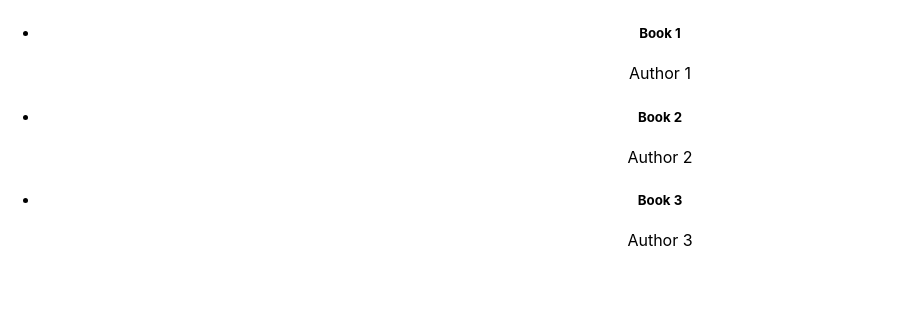
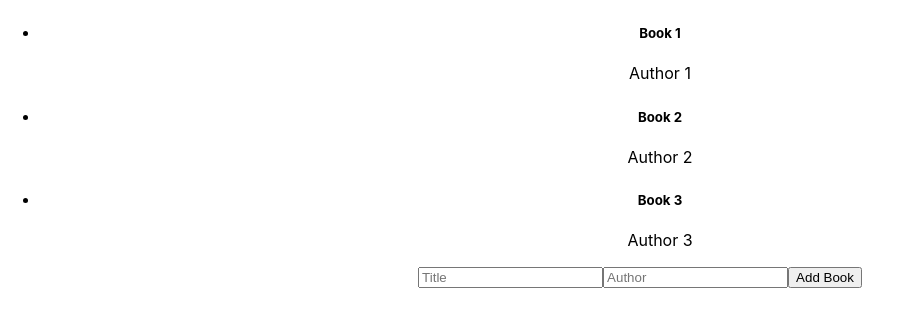
Before and after one commit to pathum-liyanagama/React-What_To_Read, a React (Create React App) app: page / in a window 1280 px wide. Shown: the top 326 px of the page, without its empty margins (0-902 px from the left). Built offline with nearby package versions, Linux system fonts and the light colour scheme.

Commit message:
Form to add a book

```diff
--- a/src/components/BookList.jsx
+++ b/src/components/BookList.jsx
@@ -1,16 +1,32 @@
-import React, { useContext } from 'react';
+import React, { useContext, useState } from 'react';
 import { BookContext } from '../contexts/BookContext';
 import BookDetail from './BookDetail';
 
 const BookList = () => {
-    const { books } = useContext(BookContext)
+    const { books, addBook } = useContext(BookContext)
+    const [title, setTitle] = useState("");
+    const [author, setAuthor] = useState("");
+
+    const handleSubmit = (e) => {
+        e.preventDefault();
+        addBook(title, author);
+        setTitle("");
+        setAuthor("");
+    }
+
     return (
-        <ul>
-            {books.map(book => (
-                <BookDetail key={book.id} book={book} />
-            ))}
-        </ul>
-
+        <div>
+            <ul>
+                {books.map(book => (
+                    <BookDetail key={book.id} book={book} />
+                ))}
+            </ul>
+            <form onSubmit={(e) => handleSubmit(e)}>
+                <input type="text" placeholder="Title" onChange={(e) => setTitle(e.target.value)} value={title} />
+                <input type="text" placeholder="Author" onChange={(e) => setAuthor(e.target.value)} value={author} />
+                <button type="submit">Add Book</button>
+            </form>
+        </div>
     );
 }
 
```
